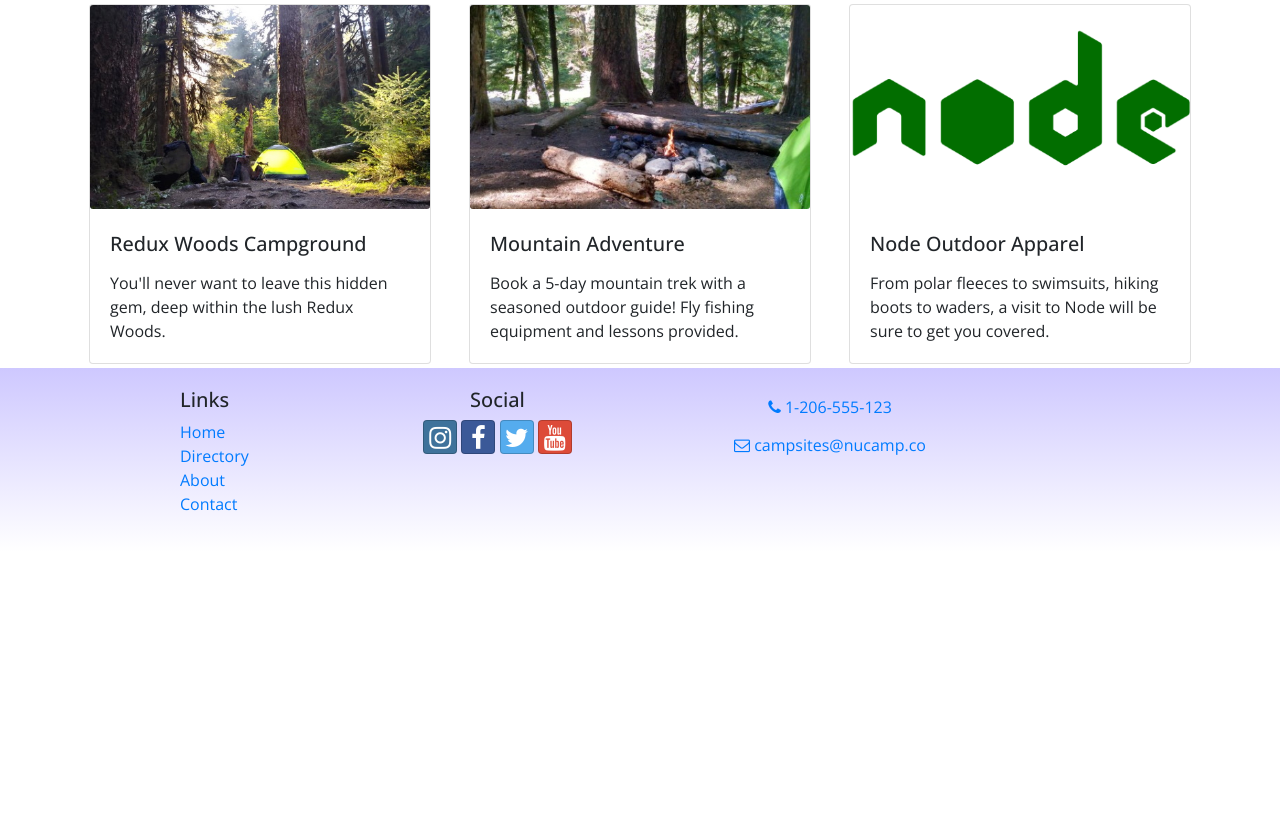
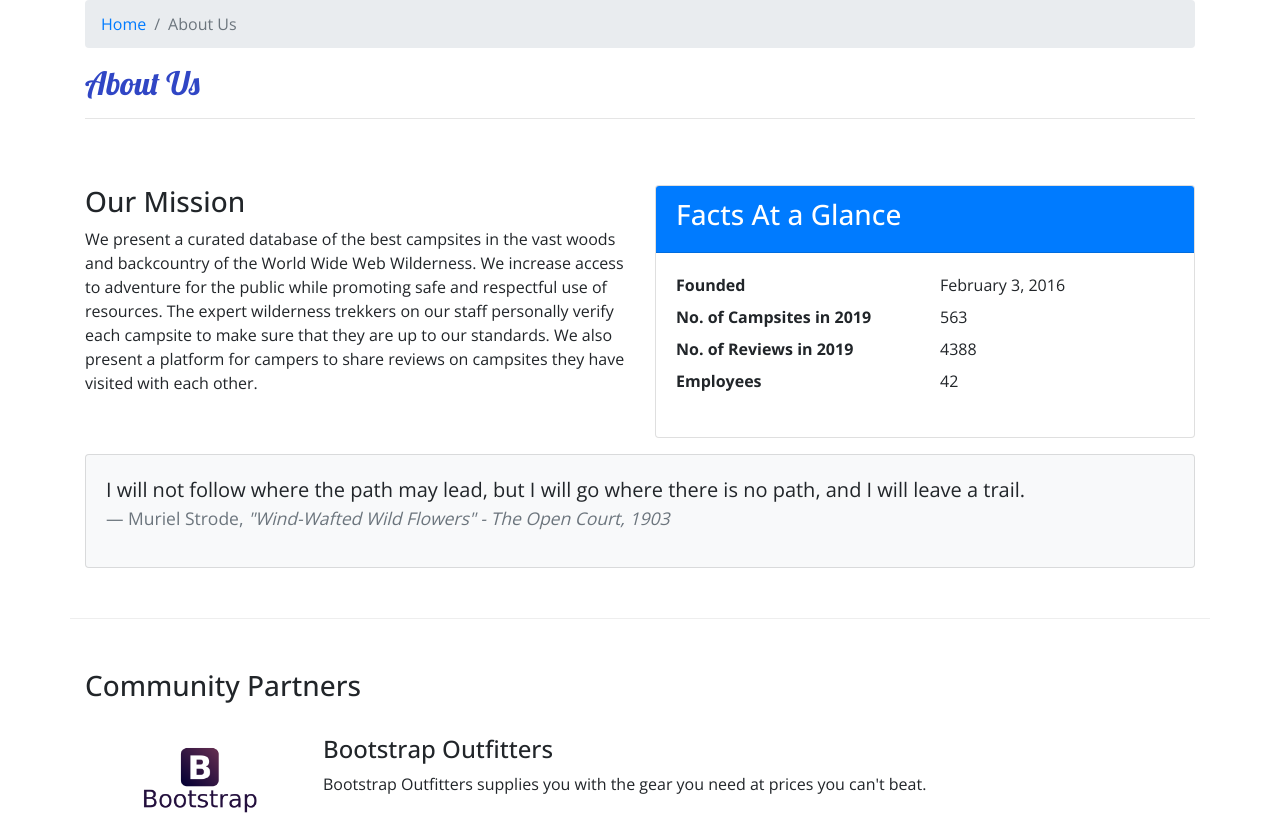
Before and after one commit to Jasmineeortiz411/react_websites, a React (Create React App) app: page /aboutus in a window 1280 px wide. Before the commit this address led to /home. Shown: the part 220-1035 px from the top of the page. Before the commit the page ends 800 px from the top, so only its background shows below. Built offline with nearby package versions, Linux system fonts and the light colour scheme.

Commit message:
Adding Parter to About Us

```diff
--- /dev/null
+++ b/src/components/AboutComponent.js
@@ -0,0 +1,94 @@
+import React from 'react';
+import { Breadcrumb, BreadcrumbItem, Card, CardBody, CardHeader, Media } from 'reactstrap';
+import { Link } from 'react-router-dom';
+
+function RenderPartner({partner}) {
+    if (partner) {
+        return (
+            <React.Fragment>
+                <Media object src={partner.image} alt={partner.name} style={{width: 150}} />
+                <Media body className="ml-5 mb-4">
+                    <Media heading>{partner.name}</Media>
+                    {partner.description}
+                </Media>
+            </React.Fragment>
+        );
+    };
+    return (
+        <div />
+    );
+}
+
+function About(props) {
+
+    const partners = props.partners.map(partner => {
+        return (
+            <Media tag="li" key={partner.id}>
+                <RenderPartner partner={partner} />
+            </Media>
+        );
+    });
+
+    return (
+        <div className="container">
+            <div className="row">
+                <div className="col">
+                    <Breadcrumb>
+                        <BreadcrumbItem><Link to="/home">Home</Link></BreadcrumbItem>
+                        <BreadcrumbItem active>About Us</BreadcrumbItem>
+                    </Breadcrumb>
+                    <h2>About Us</h2>
+                    <hr />
+                </div>
+            </div>
+            <div className="row row-content">
+                <div className="col-sm-6">
+                    <h3>Our Mission</h3>
+                    <p>We present a curated database of the best campsites in the vast woods and backcountry of the World Wide Web Wilderness. We increase access to adventure for the public while promoting safe and respectful use of resources. The expert wilderness trekkers on our staff personally verify each campsite to make sure that they are up to our standards. We also present a platform for campers to share reviews on campsites they have visited with each other.</p>
+                </div>
+                <div className="col-sm-6">
+                    <Card>
+                        <CardHeader className="bg-primary text-white"><h3>Facts At a Glance</h3></CardHeader>
+                        <CardBody>
+                            <dl className="row">
+                                <dt className="col-6">Founded</dt>
+                                <dd className="col-6">February 3, 2016</dd>
+                                <dt className="col-6">No. of Campsites in 2019</dt>
+                                <dd className="col-6">563</dd>
+                                <dt className="col-6">No. of Reviews in 2019</dt>
+                                <dd className="col-6">4388</dd>
+                                <dt className="col-6">Employees</dt>
+                                <dd className="col-6">42</dd>
+                            </dl>
+                        </CardBody>
+                    </Card>
+                </div>
+                <div className="col">
+                    <Card className="bg-light mt-3">
+                        <CardBody>
+                            <blockquote className="blockquote">
+                                <p className="mb-0">I will not follow where the path may lead, but I will go where there is no path, and I will leave a trail.</p>
+                                <footer className="blockquote-footer">Muriel Strode,{' '}
+                                    <cite title="Source Title">"Wind-Wafted Wild Flowers" -
+                                    The Open Court, 1903</cite>
+                                </footer>
+                            </blockquote>
+                        </CardBody>
+                    </Card>
+                </div>
+            </div>
+            <div className="row row-content">
+                <div className="col-12">
+                    <h3>Community Partners</h3>
+                </div>
+                <div className="col mt-4">
+                    <Media list>
+                        {partners}
+                    </Media>
+                </div>
+            </div>
+        </div>
+    );
+}
+
+export default About;
--- a/src/components/CampsiteInfoComponent.js
+++ b/src/components/CampsiteInfoComponent.js
@@ -1,5 +1,6 @@
 import React from "react";
-import { Card, CardImg, CardImgOverlay, CardText, CardBody, CardTitle } from 'reactstrap';
+import { Card, CardImg, CardText, CardBody, CardTitle, Breadcrumb, BreadcrumbItem } from 'reactstrap';
+import { Link } from 'react-router-dom';
 
 
 
@@ -9,7 +10,6 @@
                 <Card>
                     <CardImg top src={campsite.image} alt={campsite.name} />
                     <CardBody>
-                        <CardTitle>{campsite.name}</CardTitle>
                         <CardText>{campsite.description}</CardText>
                     </CardBody>
                 </Card>
@@ -42,6 +42,16 @@
         if (props.campsite) {
             return (
                 <div className="container">
+                    <div className="row">
+                        <div className="col">
+                            <Breadcrumb>
+                                <BreadcrumbItem><Link to="/directory">Directory</Link></BreadcrumbItem>
+                                <BreadcrumbItem active>{props.campsite.name}</BreadcrumbItem>
+                            </Breadcrumb>
+                            <h2>{props.campsite.name}</h2>
+                            <hr />
+                        </div>
+                    </div>
                     <div className = "row">
                         <RenderCampsite campsite={props.campsite} />
                         <RenderComments comments={props.comments} />
--- a/src/components/ContactComponent.js
+++ b/src/components/ContactComponent.js
@@ -1,10 +1,16 @@
 import React from 'react';
+import { Breadcrumb, BreadcrumbItem } from 'reactstrap';
+import { Link } from 'react-router-dom';
 
 function Contact(props) {
     return (
         <div className="container">
             <div className="row">
                 <div className="col">
+                    <Breadcrumb>
+                        <BreadcrumbItem><Link to="/home">Home</Link></BreadcrumbItem>
+                        <BreadcrumbItem active>Contact Us</BreadcrumbItem>
+                    </Breadcrumb>
                     <h2>Contact Us</h2>
                     <hr />
                 </div>
--- a/src/components/DirectoryComponent.js
+++ b/src/components/DirectoryComponent.js
@@ -1,5 +1,5 @@
 import React from 'react';
-import { Card, CardImg, CardImgOverlay, CardTitle } from 'reactstrap';
+import { Card, CardImg, CardImgOverlay, CardTitle, Breadcrumb, BreadcrumbItem } from 'reactstrap';
 import { Link } from 'react-router-dom';
 
 function RenderDirectoryItem({campsite}) {
@@ -29,6 +29,16 @@
     return (
         <div className="container">
             <div className="row">
+                <div className="col">
+                    <Breadcrumb>
+                        <BreadcrumbItem><Link to="/home">Home</Link></BreadcrumbItem>
+                        <BreadcrumbItem active>Directory</BreadcrumbItem>
+                    </Breadcrumb>
+                    <h2>Directory</h2>
+                    <hr />
+                </div>
+            </div>
+            <div className="row">
                 {directory}
             </div>
 
--- a/src/components/HeaderComponent.js
+++ b/src/components/HeaderComponent.js
@@ -50,7 +50,7 @@
                                 </NavItem>
                                 <NavItem>
                                     <NavLink className="nav-link" to="/aboutus">
-                                        <i className="fa fa-info fa-lg" /> About
+                                        <i className="fa fa-info fa-lg" /> About Us
                                     </NavLink>
                                 </NavItem>
                                 <NavItem>
--- a/src/components/MainComponent.js
+++ b/src/components/MainComponent.js
@@ -10,6 +10,7 @@
 import { COMMENTS } from '../shared/comments';
 import { PARTNERS } from '../shared/partners';
 import { PROMOTIONS } from '../shared/promotions';
+import About  from './AboutComponent';
 
 
 
@@ -46,6 +47,7 @@
         );
     }
 
+
     return (
       <div>
         <Header />
@@ -53,6 +55,7 @@
             <Route path='/home' component={HomePage} />
             <Route exact path='/directory' render={() => <Directory campsites={this.state.campsites} />} />
             <Route path='/directory/:campsiteId' component={CampsiteWithId} />
+            <Route exact path='/aboutus' render={() => <About partners={this.state.partners} />} />
             <Route exact path='/contactus' component={Contact} />
             <Redirect to='/home' />
         </Switch>
```
